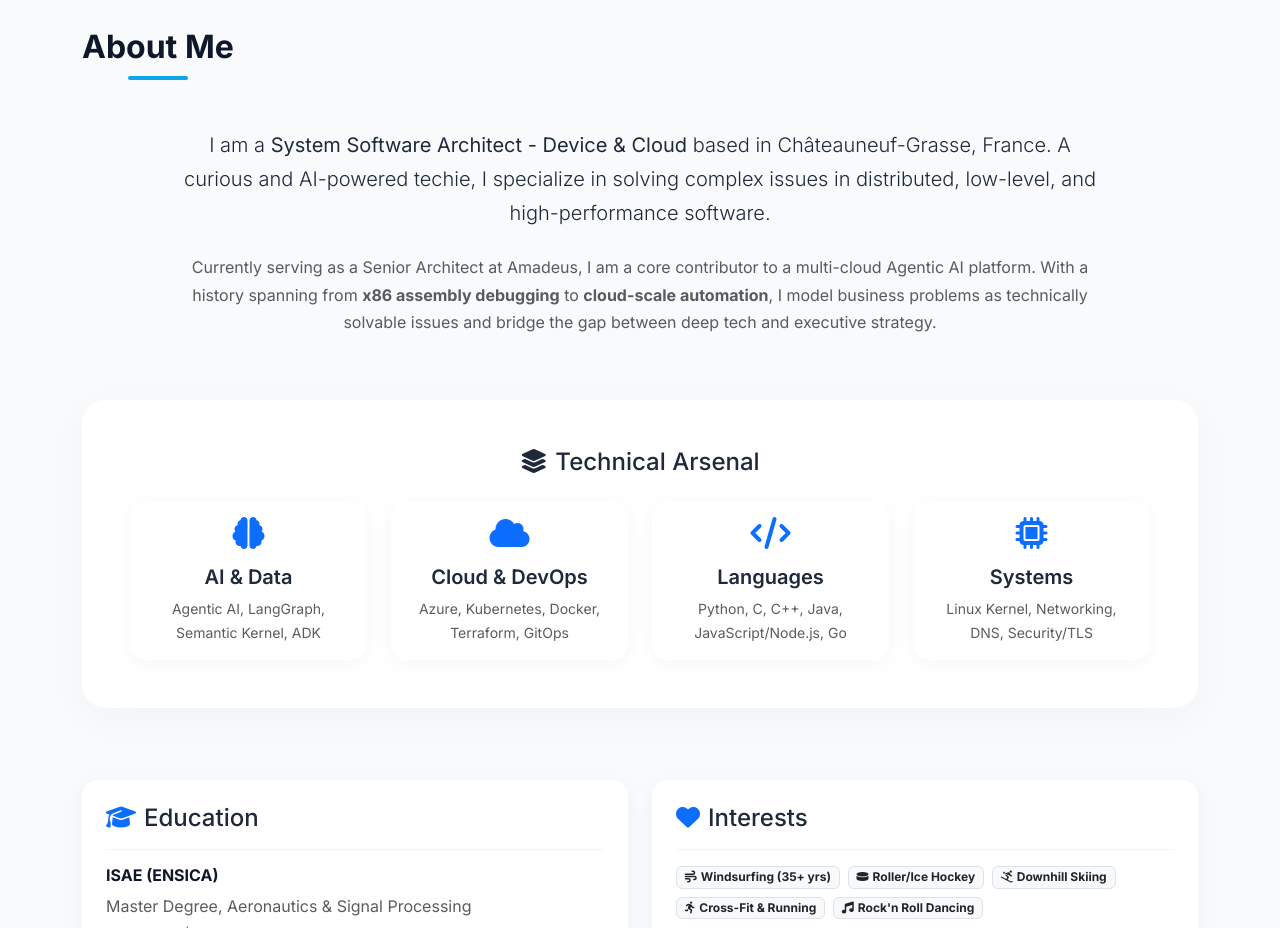
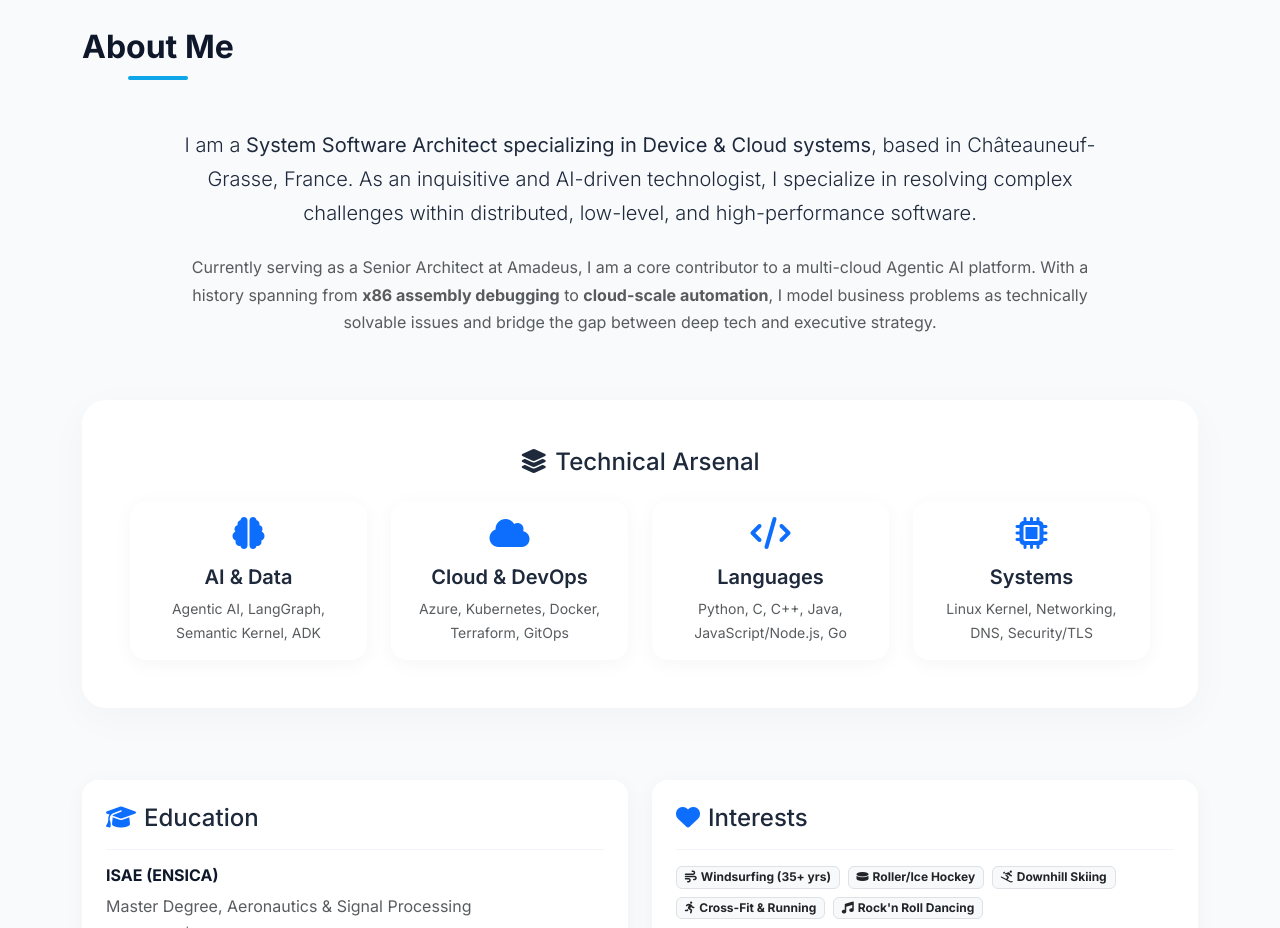
Before and after one commit to asnowfix/asnowfix.github.io, a plain HTML site: page index.html in a window 1280 px wide. Shown: the part 820-1748 px from the top of the page. Drawn offline with nearby package versions, Linux system fonts and the light colour scheme.

Commit message:
Refined professional description with more formal and precise language

```diff
--- a/index.html
+++ b/index.html
@@ -52,8 +52,8 @@
             <div class="row align-items-center mb-5">
                 <div class="col-lg-10 mx-auto" data-aos="fade-up">
                     <p class="lead text-center mb-4">
-                        I am a <strong>System Software Architect - Device & Cloud</strong> based in Châteauneuf-Grasse, France.
-                        A curious and AI-powered techie, I specialize in solving complex issues in distributed, low-level, and high-performance software.
+                        I am a <strong>System Software Architect specializing in Device & Cloud systems</strong>, based in Châteauneuf-Grasse, France.
+                        As an inquisitive and AI-driven technologist, I specialize in resolving complex challenges within distributed, low-level, and high-performance software.
                     </p>
                     <p class="text-center text-muted">
                         Currently serving as a Senior Architect at Amadeus, I am a core contributor to a multi-cloud Agentic AI platform.
```
